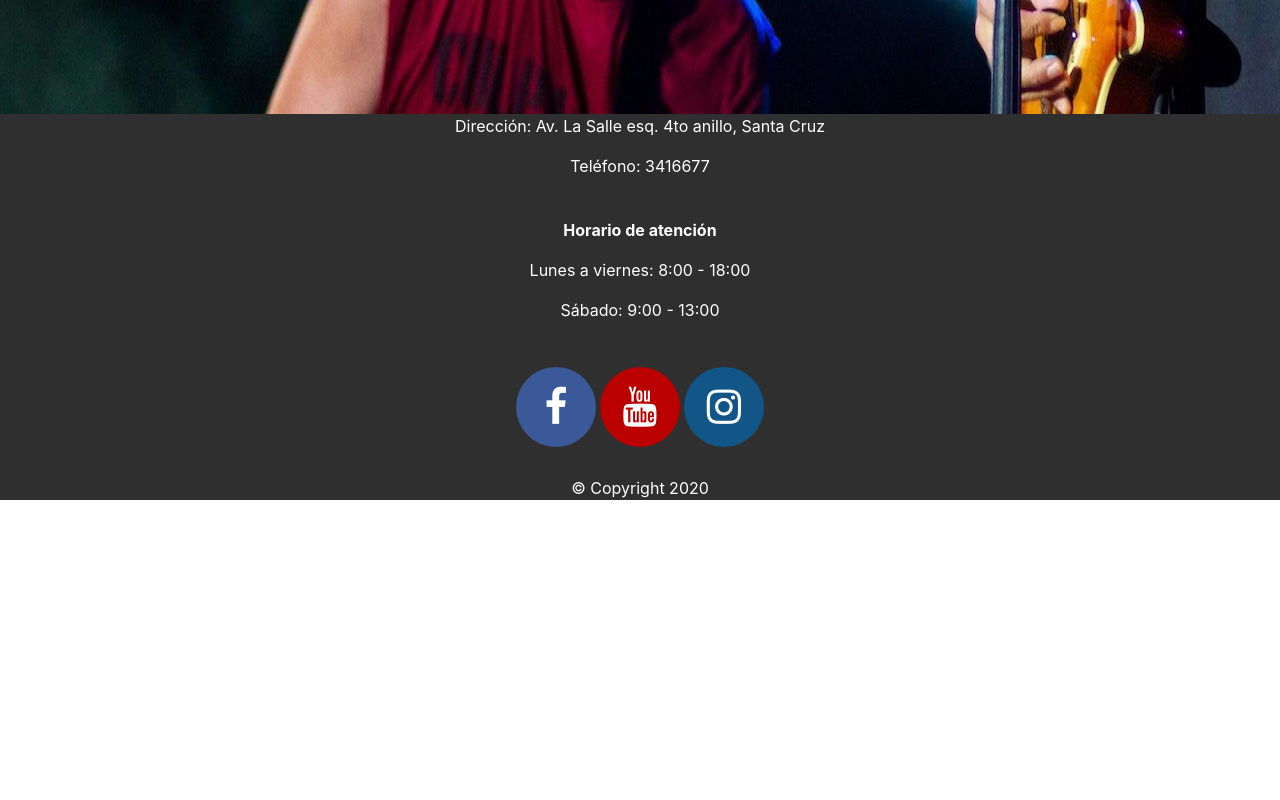
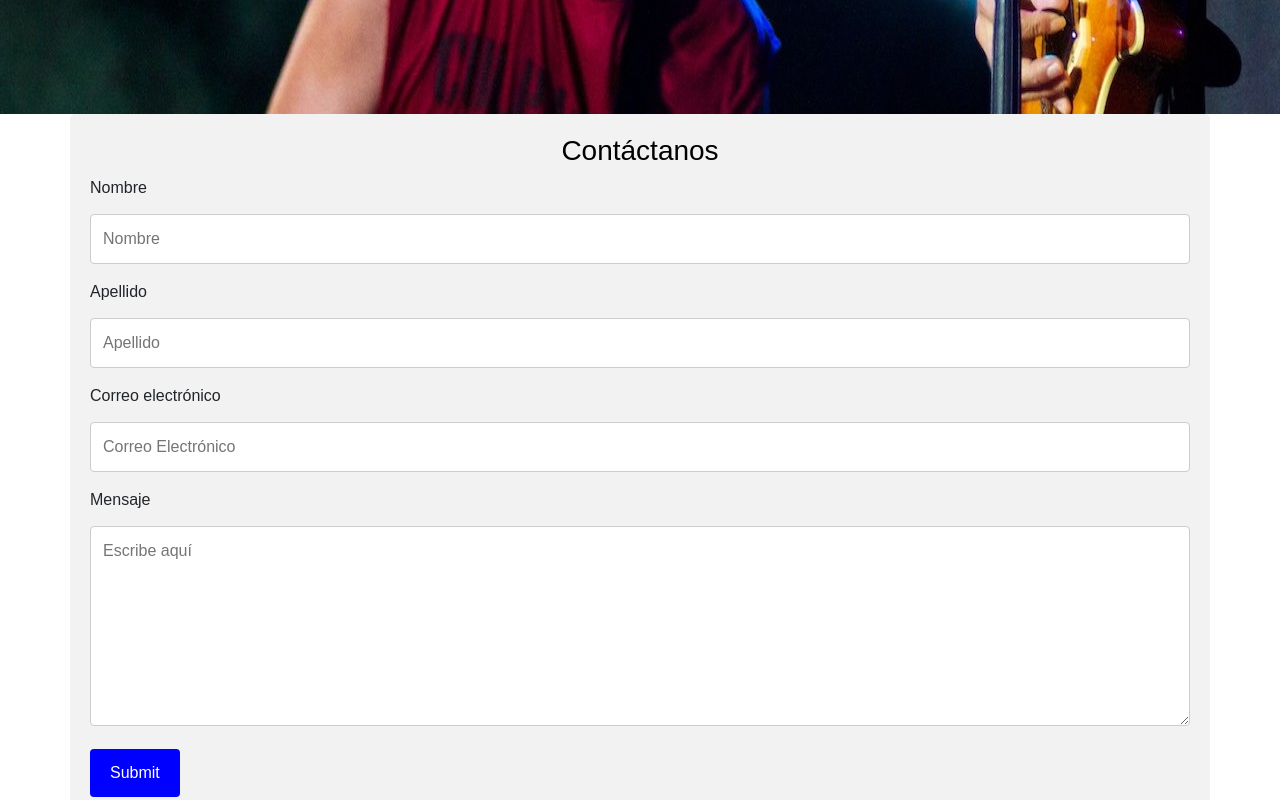
Before and after one commit to RickySandi/Proyecto_Final_TecWeb, an Angular app in the folder disqueras/: page /home in a window 1280 px wide. Shown: the part 4060-4860 px from the top of the page. Before the commit the page ends 4560 px from the top, so only its background shows below. Built offline with nearby package versions, Linux system fonts and the light colour scheme; no server answers.

Commit message:
Contact Form added

```diff
--- a/disqueras/src/app/home/home.component.html
+++ b/disqueras/src/app/home/home.component.html
@@ -72,8 +72,32 @@
     </div>
   </div>
 
+  <!-- Formulario de Contacto -->
+
+
+
+  <div #target class="container">
+  <h3 class="text-center" style="color: black;">Contáctanos</h3>
+  <form action="/action_page.php">
+    <label for="fname">Nombre</label>
+    <input type="text" id="fname" name="firstname" placeholder="Nombre">
+
+    <label for="lname">Apellido</label>
+    <input type="text" id="lname" name="lastname" placeholder="Apellido">
+
+    <label for="country">Correo electrónico</label>
+    <input type="text" id="mail" name="email" placeholder="Correo Electrónico">
+
+
+    <label for="subject">Mensaje</label>
+    <textarea id="subject" name="subject" placeholder="Escribe aquí" style="height:200px"></textarea>
+
+    <input type="submit" value="Submit" onclick="alert('No disponible')">
+  </form>
+</div>
+
   <!-- Footer -->
-  <div #target class="container-fluid footer text-center">
+  <div class="container-fluid footer text-center">
     <div class="datos">
       <p>Dirección: Av. La Salle esq. 4to anillo, Santa Cruz </p>
       <p>Teléfono: 3416677</p>
--- a/disqueras/src/app/home/home.component.scss
+++ b/disqueras/src/app/home/home.component.scss
@@ -31,7 +31,7 @@
 }
 
 
-/* Footer */
+// Footer
 .footer {
     background-color: #2f2f2f; /* Black Gray */
     color: #fff;
@@ -75,3 +75,39 @@
   .datos{
     text-align: center;
   }
+
+  //Contact Form
+  body {font-family: Arial, Helvetica, sans-serif;}
+* {box-sizing: border-box;}
+
+input[type=text], select, textarea {
+  width: 100%;
+  padding: 12px;
+  border: 1px solid #ccc;
+  border-radius: 4px;
+  box-sizing: border-box;
+  margin-top: 6px;
+  margin-bottom: 16px;
+  resize: vertical;
+}
+
+input[type=submit] {
+  // background-color: #4CAF50;
+  background-color: blue;
+  color: white;
+  padding: 12px 20px;
+  border: none;
+  border-radius: 4px;
+  cursor: pointer;
+}
+
+input[type=submit]:hover {
+  background-color: black;
+
+}
+
+.container {
+  border-radius: 5px;
+  background-color: #f2f2f2;
+  padding: 20px;
+}
```
